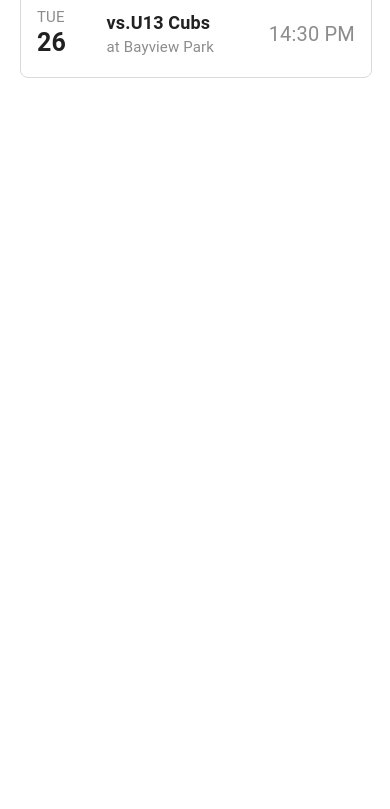
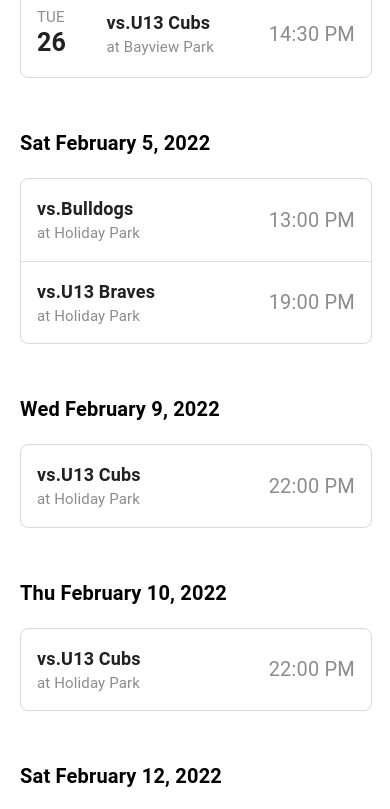
Before and after one commit to harrygps/schedule, a React (Create React App) app: page / in a window 390 px wide. Shown: the part 2080-2889 px from the top of the page. Before the commit the page ends 2178 px from the top, so only its background shows below. Built offline with nearby package versions, Linux system fonts and the light colour scheme.

Commit message:
feat: implement both desktop & mobile on one panel

```diff
--- a/src/App.js
+++ b/src/App.js
@@ -1,6 +1,7 @@
 import { Typography } from "@mui/material";
 import "./App.css";
 import MonthGamePanel from "./MonthGamePanel";
+import DailyGamePanel from "./DailyGamePanel";
 
 const games = [
   {
@@ -371,7 +372,8 @@ const timeConverter = (stringTime) => {
 };
 
 function App() {
-  const monthlyGamesObj = games.reduce((acc, cur) => {
+  const monthlyGamesObj = games.reduce(
+    (acc, cur) => {
       const monthlyGame = { ...cur };
       let fullDate = new Date(cur.start.datetime).toString().split(" ");
       monthlyGame.day = fullDate[0];
@@ -379,14 +381,24 @@ function App() {
       monthlyGame.date = parseInt(fullDate[2]);
       monthlyGame.year = fullDate[3];
       monthlyGame.startTime = timeConverter(fullDate[4]);
-    const key = `${monthlyGame.month} ${monthlyGame.year}`;
-    if (!acc[key]) {
-      acc[key] = [];
+      const monthlyKey = `${monthlyGame.month} ${monthlyGame.year}`;
+      if (!acc.monthly[monthlyKey]) {
+        acc.monthly[monthlyKey] = [];
       }
-    acc[key].push(monthlyGame);
+      acc.monthly[monthlyKey].push(monthlyGame);
+
+      const dailyKey = `${monthlyGame.day} ${monthlyGame.month} ${monthlyGame.date}, ${monthlyGame.year}`;
+      if (!acc.daily[dailyKey]) {
+        acc.daily[dailyKey] = [];
+      }
+      acc.daily[dailyKey].push(monthlyGame);
+
       return acc;
-  }, {});
-  const monthlyGamesArr = Object.entries(monthlyGamesObj);
+    },
+    { monthly: [], daily: [] }
+  );
+  const monthlyGamesArr = Object.entries(monthlyGamesObj.monthly);
+  const dailyGameArr = Object.entries(monthlyGamesObj.daily);
 
   return (
     <div className="App">
@@ -396,6 +408,9 @@ function App() {
       {monthlyGamesArr.map((monthGames) => (
         <MonthGamePanel games={monthGames} />
       ))}
+      {dailyGameArr.map((dailyGames) => (
+        <DailyGamePanel games={dailyGames} />
+      ))}
     </div>
   );
 }
--- /dev/null
+++ b/src/DailyGamePanel/index.js
@@ -0,0 +1,56 @@
+import {
+  Box,
+  Table,
+  TableBody,
+  TableRow,
+  TableContainer,
+  Typography,
+  TableCell,
+} from "@mui/material";
+
+import ArrowForwardIosIcon from "@mui/icons-material/ArrowForwardIos";
+
+import "./style.css";
+
+const DailyGamePanel = ({ games }) => {
+  const [monthYear, schedules] = [...games];
+  return (
+    <Box sx={{ marginTop: "50px" }}>
+      <Typography fontSize={20} fontWeight={"bold"}>
+        {monthYear}
+      </Typography>
+      <TableContainer
+        sx={{
+          borderRadius: 2,
+          border: "1px solid #d9d9d9",
+          padding: 0,
+          marginTop: "20px",
+        }}
+      >
+        <Table sx={{ borderStyle: "hidden" }}>
+          <TableBody>
+            {schedules.map((schedule) => (
+              <TableRow>
+                <TableCell>
+                  <Typography fontWeight={"bold"} fontSize={18} sx={{}}>
+                    {`vs.${schedule.opponent_name} `}
+                  </Typography>
+                  <Typography fontSize={15} sx={{ color: "#8c8c8c" }}>
+                    {`at ${schedule.location}`}
+                  </Typography>
+                </TableCell>
+                <TableCell sx={{ textAlign: "right" }}>
+                  <Typography fontSize={20} sx={{ color: "#8c8c8c" }}>
+                    {schedule.startTime}
+                  </Typography>
+                </TableCell>
+              </TableRow>
+            ))}
+          </TableBody>
+        </Table>
+      </TableContainer>
+    </Box>
+  );
+};
+
+export default DailyGamePanel;
```
Also changed, not shown: src/DailyGamePanel/style.css (added). Lines whose indentation alone changed are shown as unchanged.
